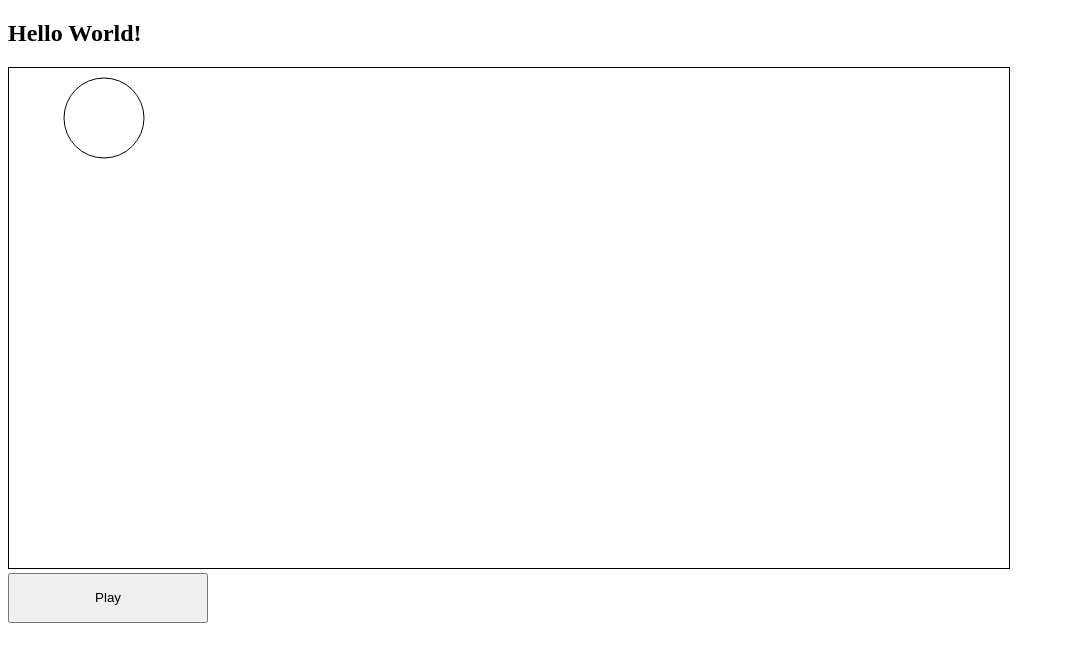
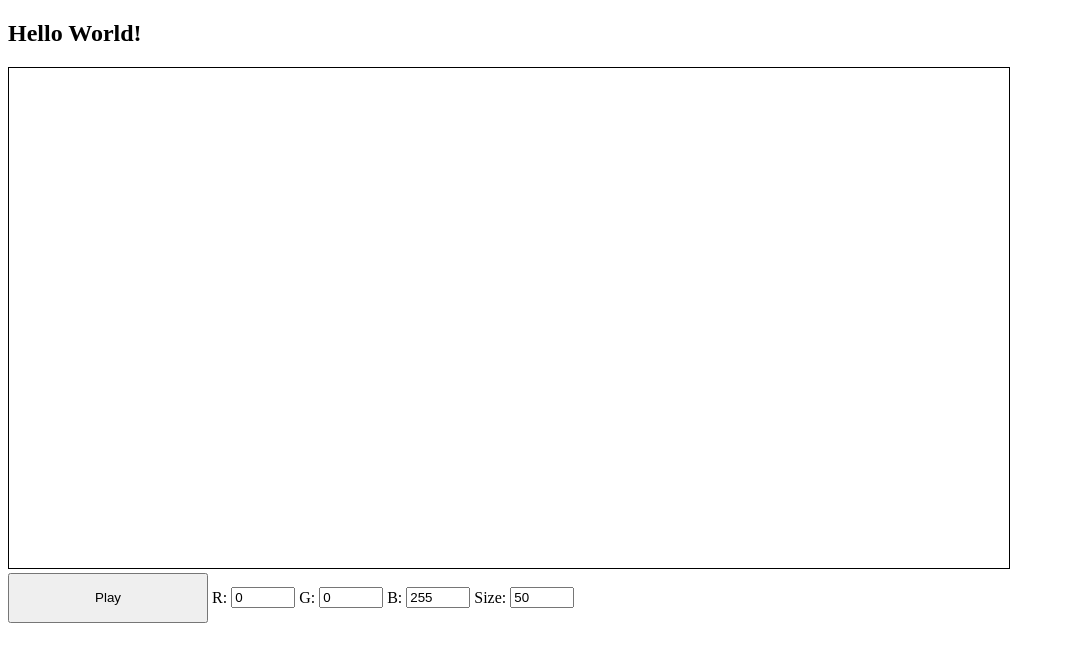
Before and after one commit to sudeepban/sudeepban.github.io, a plain HTML site: page index.html in a window 1280 px wide. Shown: the whole page, without its empty margins (0-1065 px from the left). Drawn offline with Linux system fonts and the light colour scheme.

Commit message:
Add more user inputs

```diff
--- a/canvas.js
+++ b/canvas.js
@@ -1,17 +1,24 @@
 var canvas = document.getElementById("myCanvas");
 var ctx = canvas.getContext("2d");
-ctx.beginPath();
-ctx.arc(95, 50, 40, 0, 2 * Math.PI);
-ctx.stroke();
 
-const size = 30;
 ctx.fillStyle = 'blue';
 
 let squares = [];
 let started = false;
 let start = 0;
+let size = 30;
 
 function play() {
+    red = parseInt(document.getElementById("red").value);
+    green = parseInt(document.getElementById("green").value);
+    blue = parseInt(document.getElementById("blue").value);
+
+    size = parseInt(document.getElementById("size").value);
+
+    if (red >= 0 && red <= 255 && green >=0 && green <= 255 && blue >= 0 && blue <= 255) {
+        ctx.fillStyle = `rgba(${red}, ${green}, ${blue}, 1.0)`
+    }
+
     // Add 0 as x value for object to start from the left.
     squares.push(0);
 
@@ -21,14 +28,14 @@ function play() {
 }
 
 function tick() {
-  // Clear canvas
-  ctx.clearRect(0, 0, canvas.width, canvas.height);
+    // Clear canvas
+    ctx.clearRect(0, 0, canvas.width, canvas.height);
 
-  // Paint objects
-  squares.forEach(x => ctx.fillRect(x, 50, size, size));
+    // Paint objects
+    squares.forEach(x => ctx.fillRect(x, 50, size, size));
+    squares = squares.map(x => x += size) // move x to right
+        .filter(x => x < canvas.width);  // remove when at end
 
-  squares = squares.map(x => x += size) // move x to right
-      .filter(x => x < canvas.width);  // remove when at end
 }
 
 function animate(timestamp) {
--- a/index.html
+++ b/index.html
@@ -9,5 +9,13 @@
 <script src="canvas.js"></script>
 <br>
 <button style="width: 200px; height: 50px;" onclick="play()">Play</button>
+<label for="quantity">R:</label>
+<input type="number" id="red" name="R" min="0" max="255" value="0">
+<label for="quantity">G:</label>
+<input type="number" id="green" name="G" min="0" max="255" value="0">
+<label for="quantity">B:</label>
+<input type="number" id="blue" name="B" min="0" max="255" value="255">
+<label for="quantity">Size:</label>
+<input type="number" id="size" name="Size" min="10" max="200" value="50">
 </body>
 </html>
```
